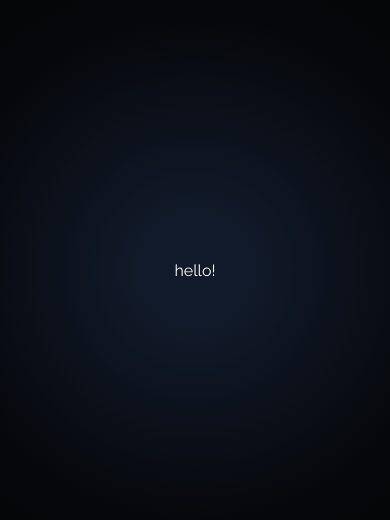
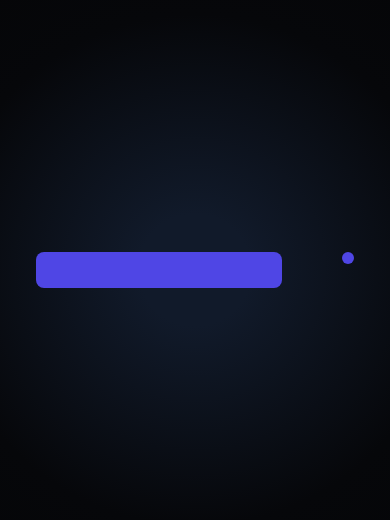
Before and after one commit to aneeshpatne/Personal-Portfolio, a Next.js app: page /profile in a window 390 px wide. Shown: the part 152-672 px from the top of the page. Built offline with nearby package versions, Linux system fonts and the light colour scheme.

Commit message:
feat: update profileContainer layout and styles for improved responsiveness and structure

```diff
--- a/src/app/profile/styles/background.module.css
+++ b/src/app/profile/styles/background.module.css
@@ -1,11 +1,8 @@
 .backgroundContainer {
-  position: absolute;
+  position: fixed;
   inset: 0;
-  width: 100%;
-  height: 100%;
   z-index: -1;
   overflow: hidden;
-  background: #06070a;
   background: radial-gradient(
     circle at 50% 50%,
     #111a2a 0%,
--- a/src/components/profileContainer.jsx
+++ b/src/components/profileContainer.jsx
@@ -1,4 +1,12 @@
 import styles from "./style/profileContainer.module.css";
 export default function Container() {
-  return <div className={styles.mainContainer}> hello!</div>;
+  return (
+    <div className={styles.mainContainer}>
+      <div className={styles.Container}>
+        <div className={styles.techStackItem}></div>
+        <div className={styles.linkItem}></div>
+        <div className={styles.mainPageItem}></div>
+      </div>
+    </div>
+  );
 }
--- a/src/components/style/profileContainer.module.css
+++ b/src/components/style/profileContainer.module.css
@@ -1,10 +1,56 @@
 .mainContainer {
-  min-height: 100vh;
+  min-height: 100svh; /* safer than 100vh */
+  padding: 1.25rem; /* 2.5rem total top+bottom */
   display: flex;
   align-items: center;
   justify-content: center;
+  max-width: 64rem;
+  margin-inline: auto;
+}
+
+.Container {
+  display: grid;
+  grid-template-columns: repeat(1, minmax(0, 1fr));
+  gap: 0.75rem;
+  padding: 1rem;
   position: relative;
-  margin-left: auto;
-  margin-right: auto;
-  max-width: 64rem;
+  width: 100%;
+  height: 100%;
 }
+
+@media (min-width: 640px) {
+  .Container {
+    grid-template-columns: repeat(8, minmax(0, 1fr));
+    grid-template-rows: repeat(5, minmax(0, 1fr));
+    height: 770px;
+  }
+}
+
+@media (min-width: 1024px) {
+  .Container {
+    grid-template-columns: repeat(8, minmax(0, 1fr));
+    grid-template-rows: repeat(5, minmax(0, 1fr));
+    height: min(770px, calc(100svh - 2.5rem));
+    overflow: clip;
+  }
+}
+.techStackItem {
+  grid-column: 1 / 3;
+  grid-row: 1 / 5;
+  background: #4f46e5;
+  color: white;
+  display: flex;
+  align-items: center;
+  justify-content: center;
+  border-radius: 0.5rem;
+}
+.linkItem {
+  grid-column: 7 / 9;
+  grid-row: 1/ 3;
+  background: #4f46e5;
+  color: white;
+  display: flex;
+  align-items: center;
+  justify-content: center;
+  border-radius: 0.5rem;
+}
```
